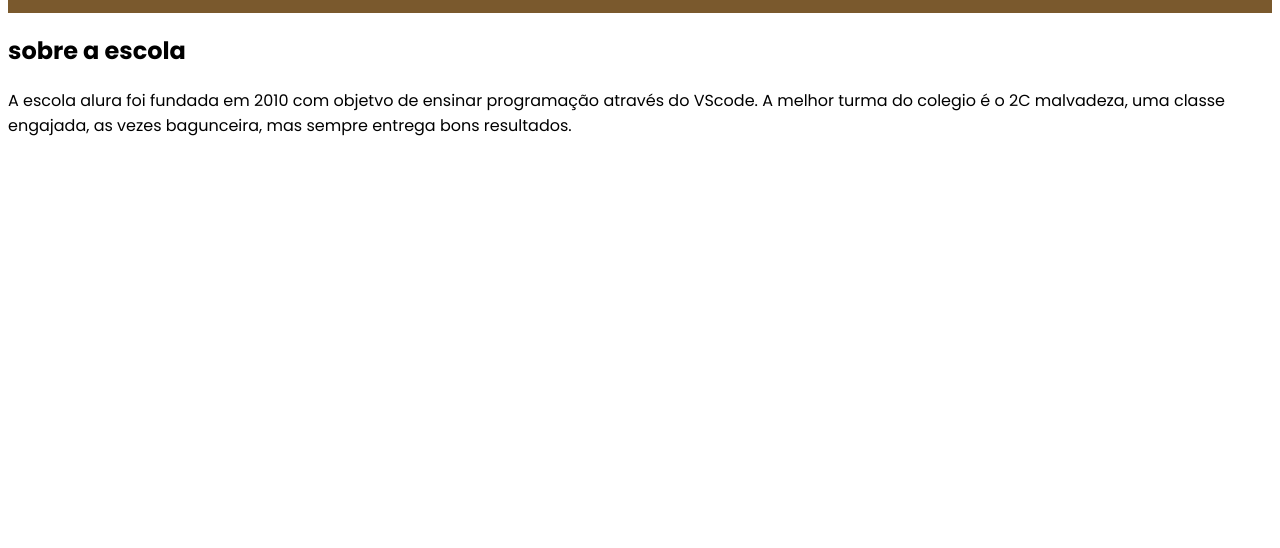
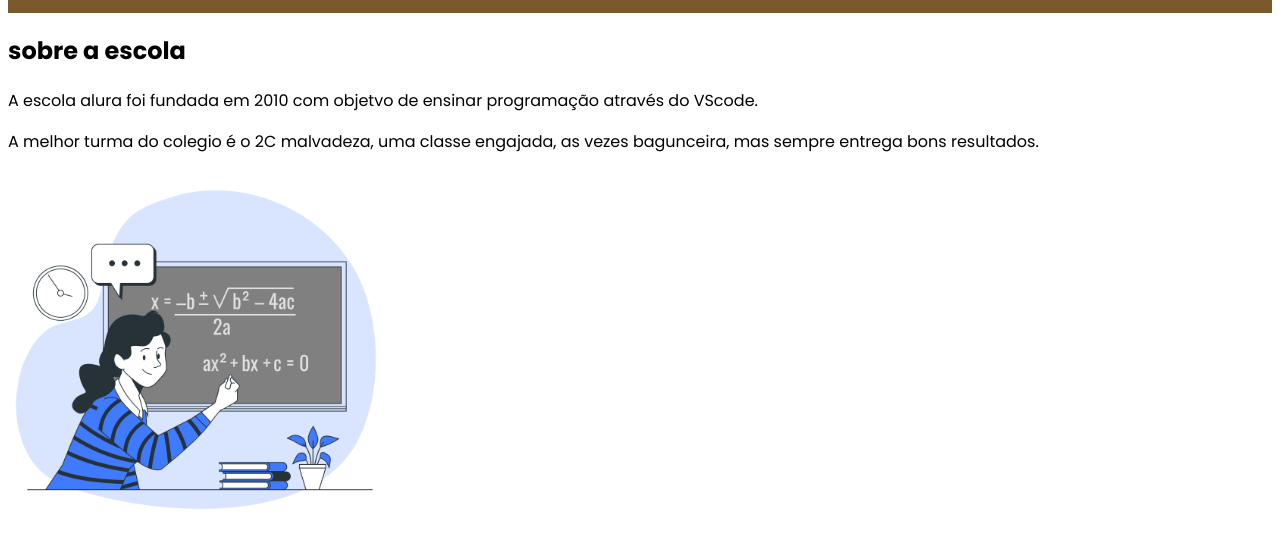
Before and after one commit to ddudiinhaa/alurastart, a plain HTML site: page index.html in a window 1280 px wide. Shown: the part 86-634 px from the top of the page. Drawn offline with Linux system fonts and the light colour scheme.

Commit message:
Add files via upload

```diff
--- a/index.html
+++ b/index.html
@@ -23,20 +23,16 @@
 
         </ul>
     </header>
-    <section>
+    <section class="escola">
+        <div class="escola-div-conteudo">
 
-    <div>
         <h2 class="escola-titulo">sobre a escola</h2>
-      <p class="escola-titulo-um"></p>
-      <p class="escola-titulo-dois"></p>
-
-
-        A escola alura foi fundada em 2010 com objetvo de ensinar programação através do VScode.
-        A melhor turma do colegio é o 2C malvadeza, uma classe engajada, as vezes bagunceira, mas sempre entrega bons resultados.
-
-
+      <p class="escola-titulo-um">A escola alura foi fundada em 2010 com objetvo de ensinar programação através do VScode.</p>
+      <p class="escola-titulo-dois">A melhor turma do colegio é o 2C malvadeza, uma classe engajada, as vezes bagunceira, mas sempre entrega bons resultados.
+      </p>
 
     </div>
+    <img class="escola-imagem" src="Formula-bro.png" alt="professora no quadro">
     </section>
 
 
--- a/style.css
+++ b/style.css
@@ -30,3 +30,6 @@ justify-content: space-around;
 
 
 }
+.escola-imagem{
+    width: 30% ;
+}
```
Also changed, not shown: Formula-bro.png (added).
